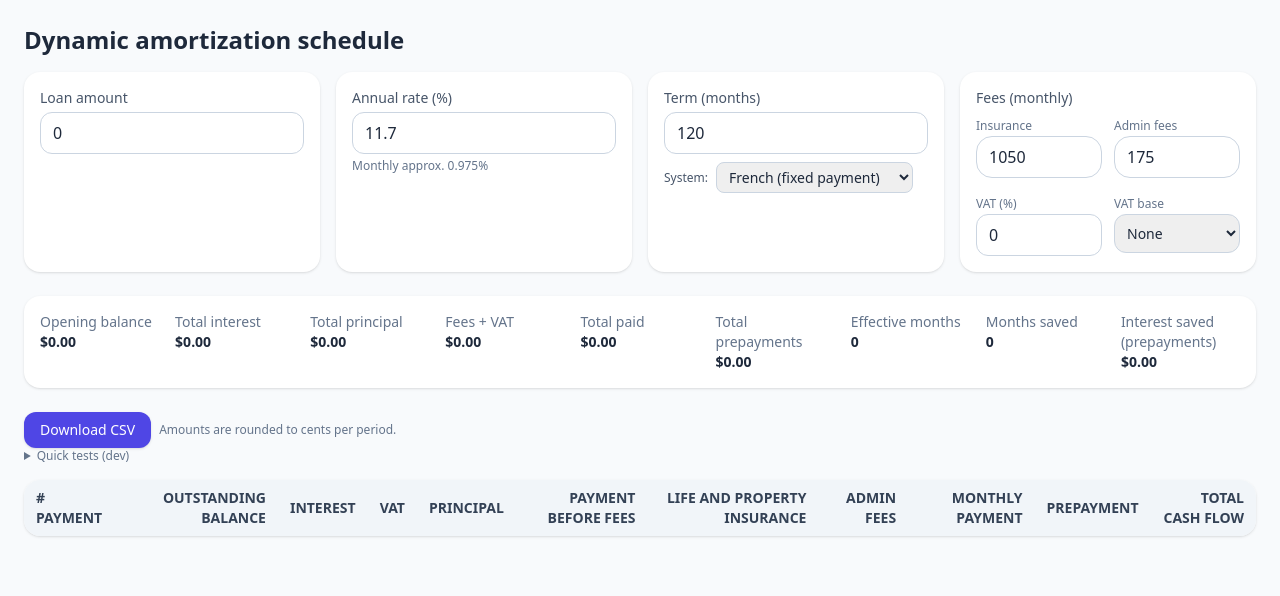
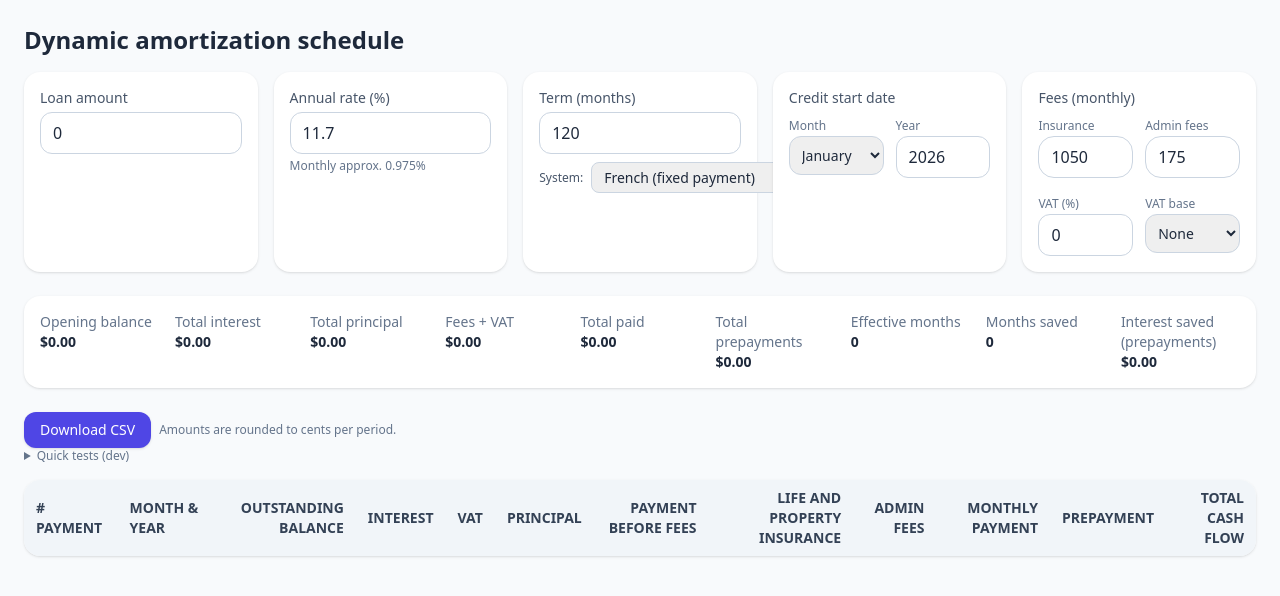
Before and after one commit to JorgeLCaballero/amortization-ui, a React (Vite) app: page / in a window 1280 px wide. Shown: the top 596 px of the page. Built offline with nearby package versions, Linux system fonts and the light colour scheme.

Commit message:
Add start month and year to schedule

```diff
--- a/src/AmortizationUI.tsx
+++ b/src/AmortizationUI.tsx
@@ -1,6 +1,21 @@
 import React, { useMemo, useState, useEffect } from "react";
 
 const LS_KEY = "amortization-ui-state-v1";
+const DEFAULT_START_YEAR = 2026;
+const MONTH_NAMES = [
+  "January",
+  "February",
+  "March",
+  "April",
+  "May",
+  "June",
+  "July",
+  "August",
+  "September",
+  "October",
+  "November",
+  "December",
+];
 
 const mxn = new Intl.NumberFormat("es-MX", {
   style: "currency",
@@ -17,6 +32,21 @@ function nonNegative(n: number) {
   return isFinite(n) ? Math.max(0, n) : 0;
 }
 
+function normalizeMonth(month: number) {
+  return Math.min(12, Math.max(1, Math.floor(nonNegative(month)) || 1));
+}
+
+function normalizeYear(year: number) {
+  return Math.floor(nonNegative(year)) || DEFAULT_START_YEAR;
+}
+
+function formatMonthYear(startMonth: number, startYear: number, paymentNumber: number) {
+  const monthIndex = normalizeMonth(startMonth) - 1 + Math.max(0, paymentNumber - 1);
+  const year = normalizeYear(startYear) + Math.floor(monthIndex / 12);
+  const month = MONTH_NAMES[monthIndex % 12];
+  return `${month}-${year}`;
+}
+
 function formatCurrency(n: number) {
   if (!isFinite(n)) return "-";
   return mxn.format(roundMoney(n));
@@ -30,6 +60,7 @@ function toNumber(v: string) {
 
 interface Row {
   pago: number;
+  monthYear: string;
   saldo: number;
   interes: number;
   iva: number;
@@ -55,6 +86,8 @@ function buildSchedule(
   gastosMensuales: number,
   ivaPct: number,
   ivaBase: IvaBase,
+  startMonth = 1,
+  startYear = DEFAULT_START_YEAR,
   prepagos?: Record<number, number>
 ): Row[] {
   const principalAmount = roundMoney(nonNegative(principal));
@@ -63,6 +96,8 @@ function buildSchedule(
   const insurance = roundMoney(nonNegative(seguroMensual));
   const adminFees = roundMoney(nonNegative(gastosMensuales));
   const vatRate = nonNegative(ivaPct) / 100;
+  const scheduleStartMonth = normalizeMonth(startMonth);
+  const scheduleStartYear = normalizeYear(startYear);
 
   let saldo = principalAmount;
   const rows: Row[] = [];
@@ -112,6 +147,7 @@ function buildSchedule(
 
     rows.push({
       pago: k,
+      monthYear: formatMonthYear(scheduleStartMonth, scheduleStartYear, k),
       saldo: openingBalance,
       interes: interest,
       iva: vat,
@@ -135,6 +171,8 @@ export default function AmortizationUI() {
   const [tasa, setTasa] = useState<string>("11.7");
   const [meses, setMeses] = useState<string>("120");
   const [sistema, setSistema] = useState<Sistema>("frances");
+  const [startMonth, setStartMonth] = useState<string>("1");
+  const [startYear, setStartYear] = useState<string>(String(DEFAULT_START_YEAR));
 
   const [seguro, setSeguro] = useState<string>("1050");
   const [gastos, setGastos] = useState<string>("175");
@@ -153,6 +191,8 @@ export default function AmortizationUI() {
           if (s.tasa !== undefined) setTasa(String(s.tasa));
           if (s.meses !== undefined) setMeses(String(s.meses));
           if (s.sistema !== undefined) setSistema(s.sistema as Sistema);
+          if (s.startMonth !== undefined) setStartMonth(String(normalizeMonth(Number(s.startMonth))));
+          if (s.startYear !== undefined) setStartYear(String(normalizeYear(Number(s.startYear))));
           if (s.seguro !== undefined) setSeguro(String(s.seguro));
           if (s.gastos !== undefined) setGastos(String(s.gastos));
           if (s.ivaPct !== undefined) setIvaPct(String(s.ivaPct));
@@ -166,13 +206,15 @@ export default function AmortizationUI() {
 
   useEffect(() => {
     if (!hydrated) return;
-    const data = { monto, tasa, meses, sistema, seguro, gastos, ivaPct, ivaBase, prepagos };
+    const data = { monto, tasa, meses, sistema, startMonth, startYear, seguro, gastos, ivaPct, ivaBase, prepagos };
     try { localStorage.setItem(LS_KEY, JSON.stringify(data)); } catch {}
-  }, [hydrated, monto, tasa, meses, sistema, seguro, gastos, ivaPct, ivaBase, prepagos]);
+  }, [hydrated, monto, tasa, meses, sistema, startMonth, startYear, seguro, gastos, ivaPct, ivaBase, prepagos]);
 
   const P = nonNegative(toNumber(monto));
   const n = Math.max(1, Math.floor(nonNegative(toNumber(meses))));
   const rate = nonNegative(Number(tasa));
+  const scheduleStartMonth = normalizeMonth(Number(startMonth));
+  const scheduleStartYear = normalizeYear(Number(startYear));
   const prepagosNum = useMemo(() => {
     const entries = Object.entries(prepagos).map(([k, v]) => [Number(k), nonNegative(toNumber(v))] as const);
     return Object.fromEntries(entries);
@@ -189,9 +231,11 @@ export default function AmortizationUI() {
         toNumber(gastos),
         Number(ivaPct),
         ivaBase,
+        scheduleStartMonth,
+        scheduleStartYear,
         prepagosNum
       ),
-    [P, rate, n, sistema, seguro, gastos, ivaPct, ivaBase, prepagosNum]
+    [P, rate, n, sistema, seguro, gastos, ivaPct, ivaBase, scheduleStartMonth, scheduleStartYear, prepagosNum]
   );
 
   const totales = useMemo(() => {
@@ -220,9 +264,11 @@ export default function AmortizationUI() {
         toNumber(seguro),
         toNumber(gastos),
         Number(ivaPct),
-        ivaBase
+        ivaBase,
+        scheduleStartMonth,
+        scheduleStartYear
       ),
-    [P, rate, n, sistema, seguro, gastos, ivaPct, ivaBase]
+    [P, rate, n, sistema, seguro, gastos, ivaPct, ivaBase, scheduleStartMonth, scheduleStartYear]
   );
 
   const interesesBase = useMemo(() => rowsBase.reduce((acc, r) => acc + r.interes, 0), [rowsBase]);
@@ -232,6 +278,7 @@ export default function AmortizationUI() {
   function descargarCSV() {
     const header = [
       "# PAYMENT",
+      "MONTH & YEAR",
       "OUTSTANDING BALANCE",
       "INTEREST",
       "VAT",
@@ -246,6 +293,7 @@ export default function AmortizationUI() {
 
     const lines = rows.map((r) => [
       r.pago,
+      r.monthYear,
       r.saldo,
       r.interes,
       r.iva,
@@ -274,7 +322,7 @@ export default function AmortizationUI() {
       <div className="max-w-7xl mx-auto p-6">
         <h1 className="text-2xl font-semibold mb-4">Dynamic amortization schedule</h1>
 
-        <div className="grid md:grid-cols-4 gap-4 mb-6">
+        <div className="grid md:grid-cols-5 gap-4 mb-6">
           <div className="bg-white rounded-2xl shadow p-4">
             <label className="block text-sm text-slate-600 mb-1">Loan amount</label>
             <input
@@ -319,6 +367,35 @@ export default function AmortizationUI() {
                 <option value="frances">French (fixed payment)</option>
                 <option value="aleman">German (fixed principal)</option>
               </select>
+            </div>
+          </div>
+
+          <div className="bg-white rounded-2xl shadow p-4">
+            <label className="block text-sm text-slate-600 mb-1">Credit start date</label>
+            <div className="grid grid-cols-2 gap-3">
+              <div>
+                <span className="text-xs text-slate-500">Month</span>
+                <select
+                  className="w-full text-sm rounded-xl border border-slate-300 px-2 py-2"
+                  value={String(scheduleStartMonth)}
+                  onChange={(e) => setStartMonth(e.target.value)}
+                >
+                  {MONTH_NAMES.map((month, index) => (
+                    <option key={month} value={index + 1}>{month}</option>
+                  ))}
+                </select>
+              </div>
+              <div>
+                <span className="text-xs text-slate-500">Year</span>
+                <input
+                  type="number"
+                  className="w-full rounded-xl border border-slate-300 px-3 py-2 focus:outline-none focus:ring-2 focus:ring-indigo-500"
+                  value={startYear}
+                  onChange={(e) => setStartYear(e.target.value)}
+                  min={1900}
+                  step="1"
+                />
+              </div>
             </div>
           </div>
 
@@ -431,19 +508,22 @@ export default function AmortizationUI() {
           <div className="text-xs text-slate-600 mt-2">
             <button
               onClick={() => {
-                const base = buildSchedule(P, rate, n, sistema, toNumber(seguro), toNumber(gastos), Number(ivaPct), ivaBase);
+                const base = buildSchedule(P, rate, n, sistema, toNumber(seguro), toNumber(gastos), Number(ivaPct), ivaBase, scheduleStartMonth, scheduleStartYear);
                 const baseInteres = base.reduce((a, r) => a + r.interes, 0);
-                const con0 = buildSchedule(P, rate, n, sistema, toNumber(seguro), toNumber(gastos), Number(ivaPct), ivaBase, {});
+                const con0 = buildSchedule(P, rate, n, sistema, toNumber(seguro), toNumber(gastos), Number(ivaPct), ivaBase, scheduleStartMonth, scheduleStartYear, {});
                 const con0Interes = con0.reduce((a, r) => a + r.interes, 0);
                 console.assert(Math.abs(baseInteres - con0Interes) < 1e-6, "[Test] Without prepayments, interest should stay the same");
-                const conPrep = buildSchedule(P, rate, n, sistema, toNumber(seguro), toNumber(gastos), Number(ivaPct), ivaBase, { 1: 10000 });
+                const conPrep = buildSchedule(P, rate, n, sistema, toNumber(seguro), toNumber(gastos), Number(ivaPct), ivaBase, scheduleStartMonth, scheduleStartYear, { 1: 10000 });
                 const conPrepInteres = conPrep.reduce((a, r) => a + r.interes, 0);
                 console.assert(conPrepInteres <= baseInteres, "[Test] With a prepayment, total interest should not increase");
                 console.assert(conPrep.length <= base.length, "[Test] With a prepayment, effective months should not increase");
-                const zeroRateFrench = buildSchedule(1200, 0, 12, "frances", 0, 0, 0, "ninguno");
+                const zeroRateFrench = buildSchedule(1200, 0, 12, "frances", 0, 0, 0, "ninguno", 1, 2026);
                 console.assert(zeroRateFrench.length === 12, "[Test] A 0% French loan should still amortize across the term");
                 console.assert(zeroRateFrench.every((r) => r.interes === 0 && r.amort === 100), "[Test] A 0% French loan should split principal evenly");
                 console.assert(rows.every((r) => r.totalCashFlow === roundMoney(r.pagoMensual + r.prepago)), "[Test] Total cash flow should equal monthly payment plus prepayment");
+                const datedRows = buildSchedule(1200, 0, 14, "frances", 0, 0, 0, "ninguno", 11, 2025);
+                console.assert(datedRows[0]?.monthYear === "November-2025", "[Test] Month & Year should start with the selected month and year");
+                console.assert(datedRows[2]?.monthYear === "January-2026", "[Test] Month & Year should roll over year boundaries");
                 alert("Tests ran. Check the console (F12) for details.");
               }}
               className="mt-2 rounded-lg border px-2 py-1"
@@ -459,6 +539,7 @@ export default function AmortizationUI() {
               <thead className="bg-slate-100 text-slate-700">
                 <tr>
                   <th className="px-3 py-2 text-left"># PAYMENT</th>
+                  <th className="px-3 py-2 text-left">MONTH & YEAR</th>
                   <th className="px-3 py-2 text-right">OUTSTANDING BALANCE</th>
                   <th className="px-3 py-2 text-right">INTEREST</th>
                   <th className="px-3 py-2 text-right">VAT</th>
@@ -475,6 +556,7 @@ export default function AmortizationUI() {
                 {rows.map((r) => (
                   <tr key={r.pago} className={r.pago % 2 === 0 ? "bg-white" : "bg-slate-50"}>
                     <td className="px-3 py-2">{r.pago}</td>
+                    <td className="px-3 py-2 whitespace-nowrap">{r.monthYear}</td>
                     <td className="px-3 py-2 text-right">{formatCurrency(r.saldo)}</td>
                     <td className="px-3 py-2 text-right">{formatCurrency(r.interes)}</td>
                     <td className="px-3 py-2 text-right">{formatCurrency(r.iva)}</td>
```
